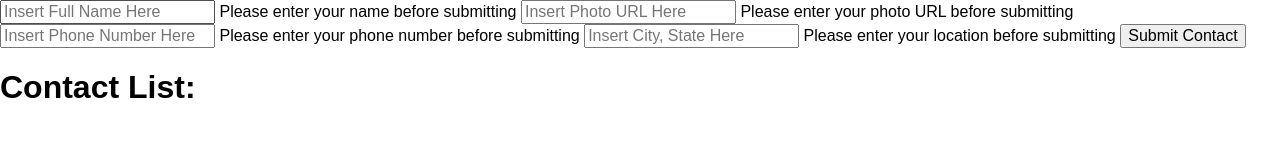
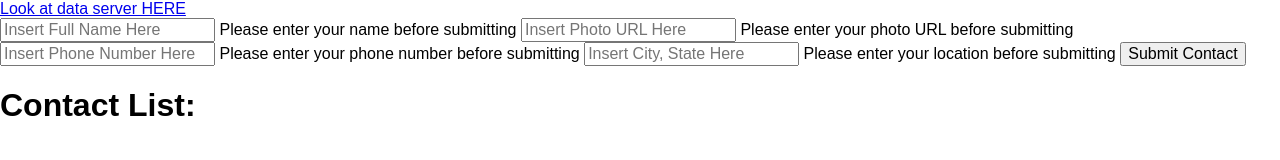
Before and after one commit to benjieCodes/MVC-Style-App-Post, a website with bundled scripts: page app/index.html in a window 1280 px wide. Built offline with nearby package versions, Linux system fonts and the light colour scheme; files whose address does not match are found by name.

Commit message:
added surge link and link for server URL

```diff
--- a/app/index.html
+++ b/app/index.html
@@ -9,6 +9,7 @@
   </head>
   <body>
     <div class="container">
+      <a href="https://secret-forest-21470.herokuapp.com/collections/contactListHardMode">Look at data server HERE</a>
       <div class="formContainer">
         <form class="contactForm">
           <input type="text" class="input nameInput" placeholder="Insert Full Name Here">
```
Also changed, not shown: Readme.md.
